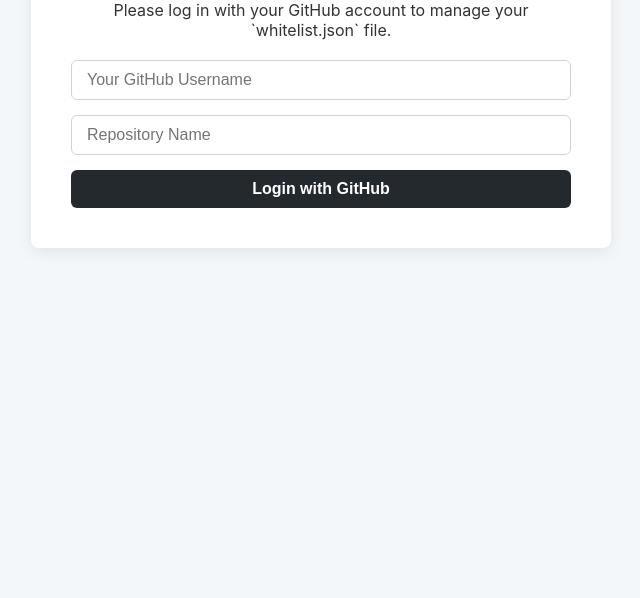
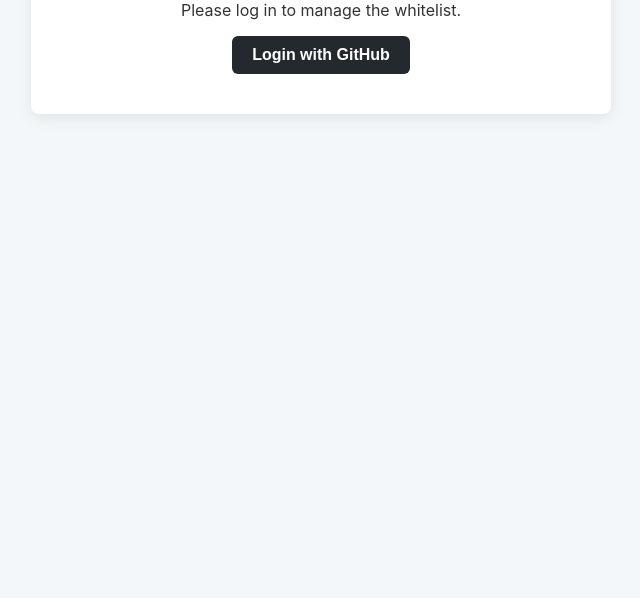
Before and after one commit to chanuta159-design/aurora-whitelist, a plain HTML site: page index.html in a window 1280 px wide. Shown: the part 236-834 px from the top of the page, without its empty margins (319-959 px from the left). After the commit the page ends 800 px from the top, so only its background shows below. Drawn offline with Linux system fonts and the light colour scheme.

Commit message:
Update index.html

```diff
--- a/index.html
+++ b/index.html
@@ -44,13 +44,9 @@
 
     <!-- The Login Screen (shown by default) -->
     <div id="loginContainer" class="login-container">
-        <h1>Welcome to the Whitelist Editor</h1>
-        <p>Please log in with your GitHub account to manage your `whitelist.json` file.</p>
-        <div class="login-form">
-            <input type="text" id="githubUser" placeholder="Your GitHub Username">
-            <input type="text" id="githubRepo" placeholder="Repository Name">
-            <button id="loginButton">Login with GitHub</button>
-        </div>
+    <h1>Whitelist Editor</h1>
+    <p>Please log in to manage the whitelist.</p>
+    <button id="loginButton">Login with GitHub</button>
     </div>
 
     <!-- The Access Denied Screen (hidden by default) -->
```
